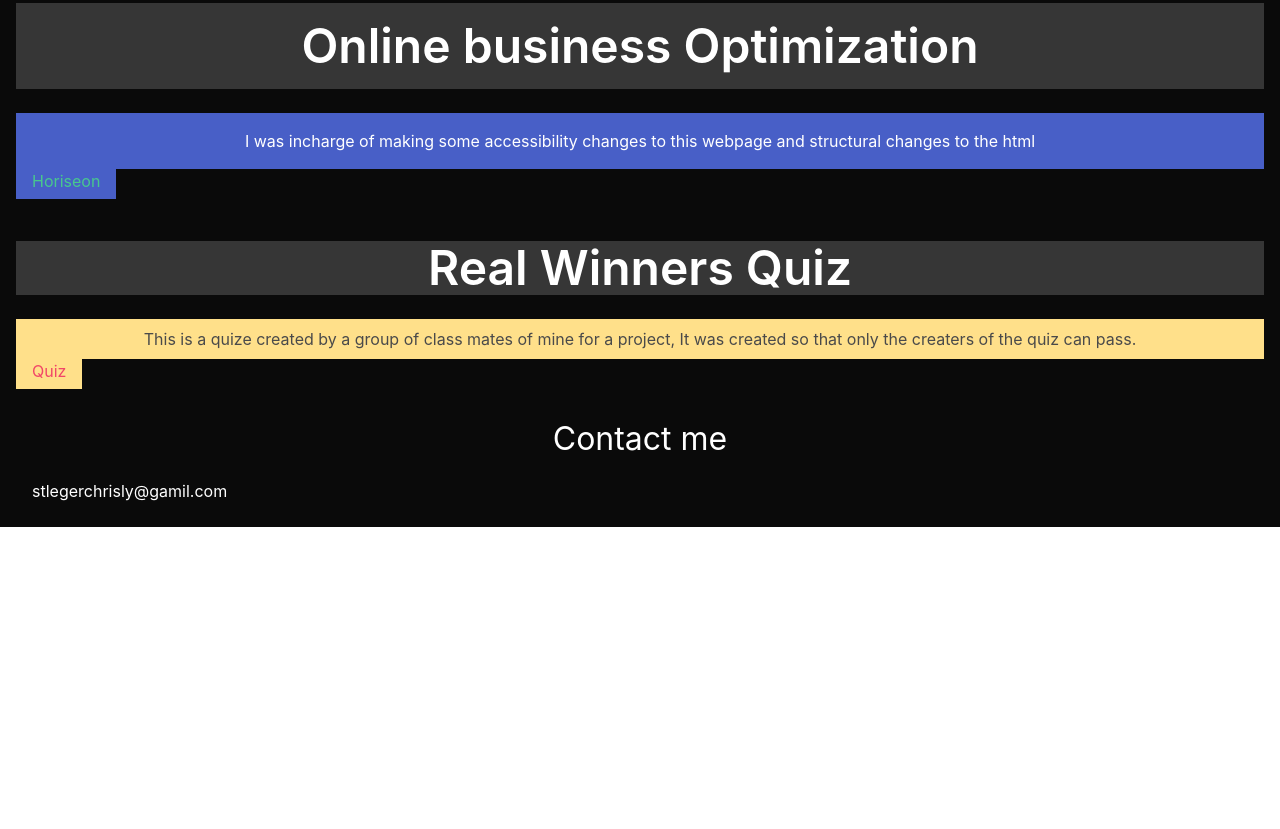
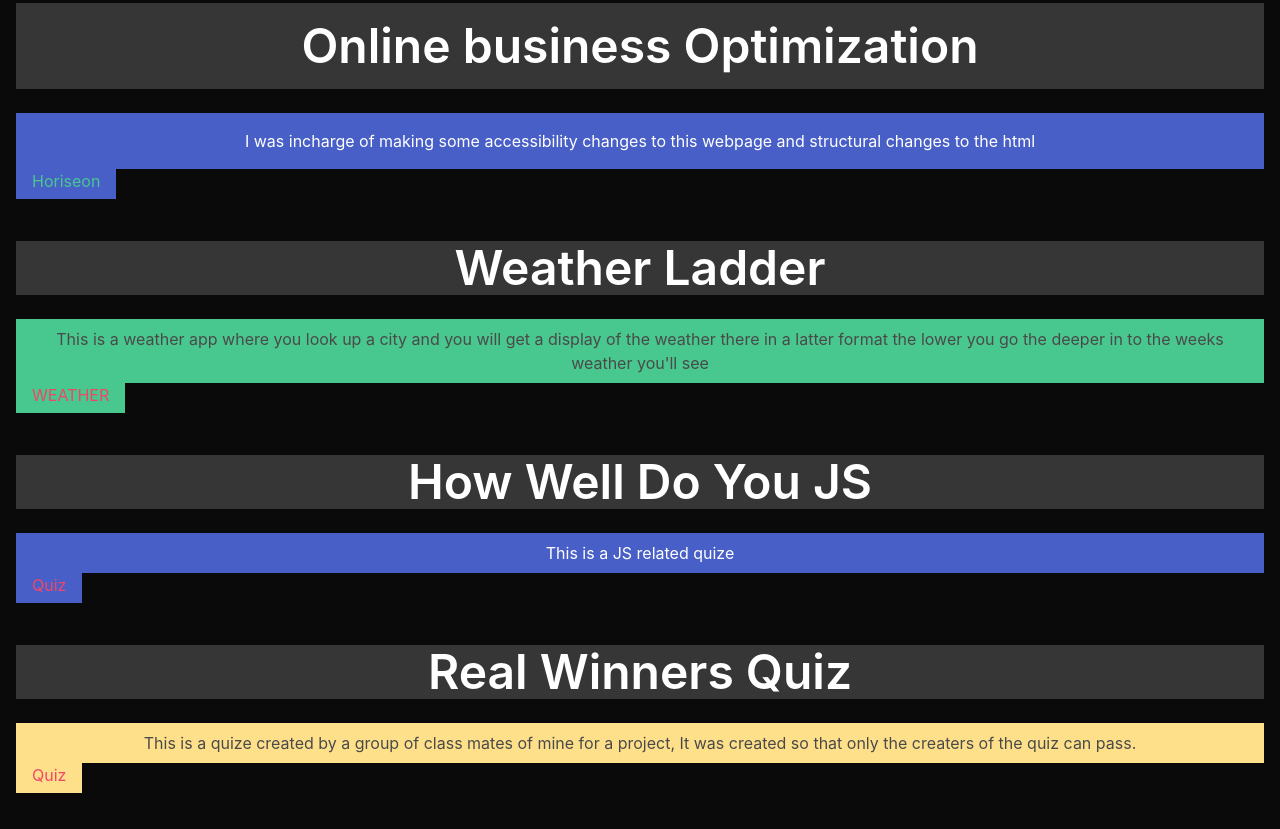
Before and after one commit to Coolguy1k/Chrisly-s-Portfolio, a plain HTML site: page index.html in a window 1280 px wide. Shown: the part 1185-2014 px from the top of the page. Before the commit the page ends 1728 px from the top, so only its background shows below. Drawn offline with nearby package versions, Linux system fonts and the light colour scheme.

Commit message:
add ft and read me update

```diff
--- a/index.html
+++ b/index.html
@@ -27,6 +27,12 @@
     <a class="has-text-white" href="#SBO">
         Online Business Optomization
     </a>
+    <a class="has-text-white px-4 mx-4" href="#JSQ">
+        Quiz
+    </a>
+    <a class="has-text-white px-4 mx-4" href="#WEATHER">
+        Weather Ladder
+    </a>
     <a class="has-text-white px-4 mx-4" href="#RealWinners">
         Real Winners
     </a>
@@ -44,6 +50,30 @@
         </p>
         <a class="px-4 py-2 has-background-link has-text-success" href=" https://coolguy1k.github.io/Horiseon-business-optimization/" target="_blank">
             Horiseon
+        </a>
+    </article>
+
+    <article class="py-4 my-4" id="WEATHER">
+        <p class="title has-text-white has-background-dark px-4 is-size-1 has-text-centered">
+            Weather Ladder
+        </p>
+        <p class="px-4 py-2 has-background-success has-text-centered">
+            This is a weather app where you look up a city and you will get a display of the weather there in a latter format the lower you go the deeper in to the weeks weather you'll see
+        </p>
+        <a class="px-4 py-2 has-background-success has-text-danger" href="https://coolguy1k.github.io/Weather-or-Not/" target="_blank">
+            WEATHER
+        </a>
+    </article>
+
+    <article class="py-4 my-4" id="JSQ">
+        <p class="title has-text-white has-background-dark px-4 is-size-1 has-text-centered">
+            How Well Do You JS
+        </p>
+        <p class="px-4 py-2 has-background-link has-text-white has-text-centered">
+            This is a JS related quize
+        </p>
+        <a class="px-4 py-2 has-background-link has-text-danger" href="https://coolguy1k.github.io/How-well-do-you-Js/" target="_blank">
+            Quiz
         </a>
     </article>
 
```
Also changed, not shown: 1 other file.
